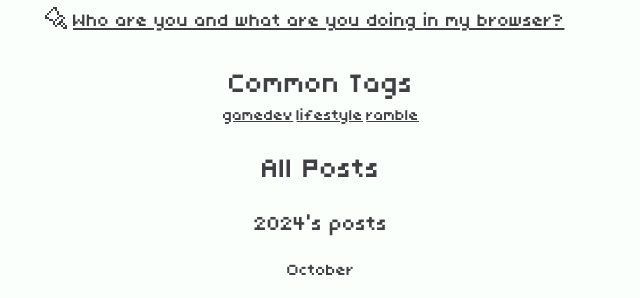
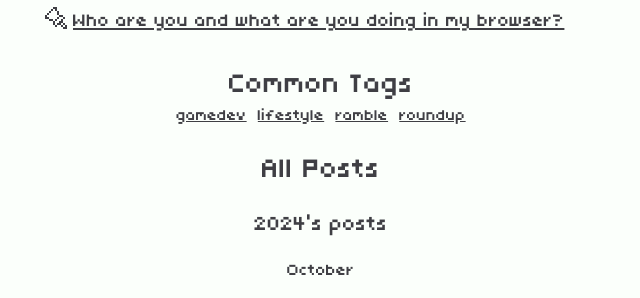
Before and after one commit to BenjaTK/benjatk.github.io, a Jekyll site: the page built from blog.html, in a window 1280 px wide. Shown: the part 411-709 px from the top of the page, without its empty margins (319-959 px from the left). Built offline with Jekyll 4.4.1, drawn with Linux system fonts in a browser that asks for light colours.

Commit message:
Make common tags style better

```diff
--- a/_data/common-tags.yml
+++ b/_data/common-tags.yml
@@ -1,3 +1,4 @@
 - name: gamedev
 - name: lifestyle
 - name: ramble
+- name: roundup
--- a/_sass/main.scss
+++ b/_sass/main.scss
@@ -344,6 +344,7 @@ dd {
 
 .blog {
     text-align: center;
+    padding-bottom: 5lh;
 }
 
 .blog h1, h2 {
@@ -399,6 +400,21 @@ dd {
     margin: 0;
 }
 
+.pinned-list li {
+    padding-bottom: 0.5rem;
+}
+
+.tag-list-link {
+    padding: 0.2em;
+}
+
+/* --- Posts --- */
+
+.back-button {
+    padding-top: 1rem;
+    display: inline-block;
+}
+
 .beside-text {
     display: block;
     float: left;
@@ -410,19 +426,6 @@ dd {
 .text-and-image {
     display: flex;
 }
-
-.pinned-list li {
-    padding-bottom: 0.5rem;
-}
-
-/* --- Posts --- */
-
-.back-button {
-    padding-top: 1rem;
-    display: inline-block;
-}
-
-
 
 .post-header {
     margin-bottom: 0.6lh;
--- a/blog.html
+++ b/blog.html
@@ -17,7 +17,7 @@ permalink: /blog/
 
   <h1>Common Tags</h1>
   {% for tag in site.data.common-tags %}
-  <a href="/tags/{{ tag.name }}">{{ tag.name }}</a>
+  <a class="tag-list-link" href="/tags/{{ tag.name }}">{{ tag.name }}</a>
   {% endfor %}
 
 
--- a/roundups/_posts/2024-10-01-september-2024.md
+++ b/roundups/_posts/2024-10-01-september-2024.md
@@ -2,7 +2,7 @@
 layout: post
 title: September 2024 Roundup
 excerpt: What I did in September, from gamedev to gaming, reading and  watching movies.
-tags: monthly gaming movies reading gamedev
+tags: roundup gaming movies reading gamedev
 comments_id: 11
 ---
 
```
Also changed, not shown: tags/roundup.md (added, +4 -0 lines).
